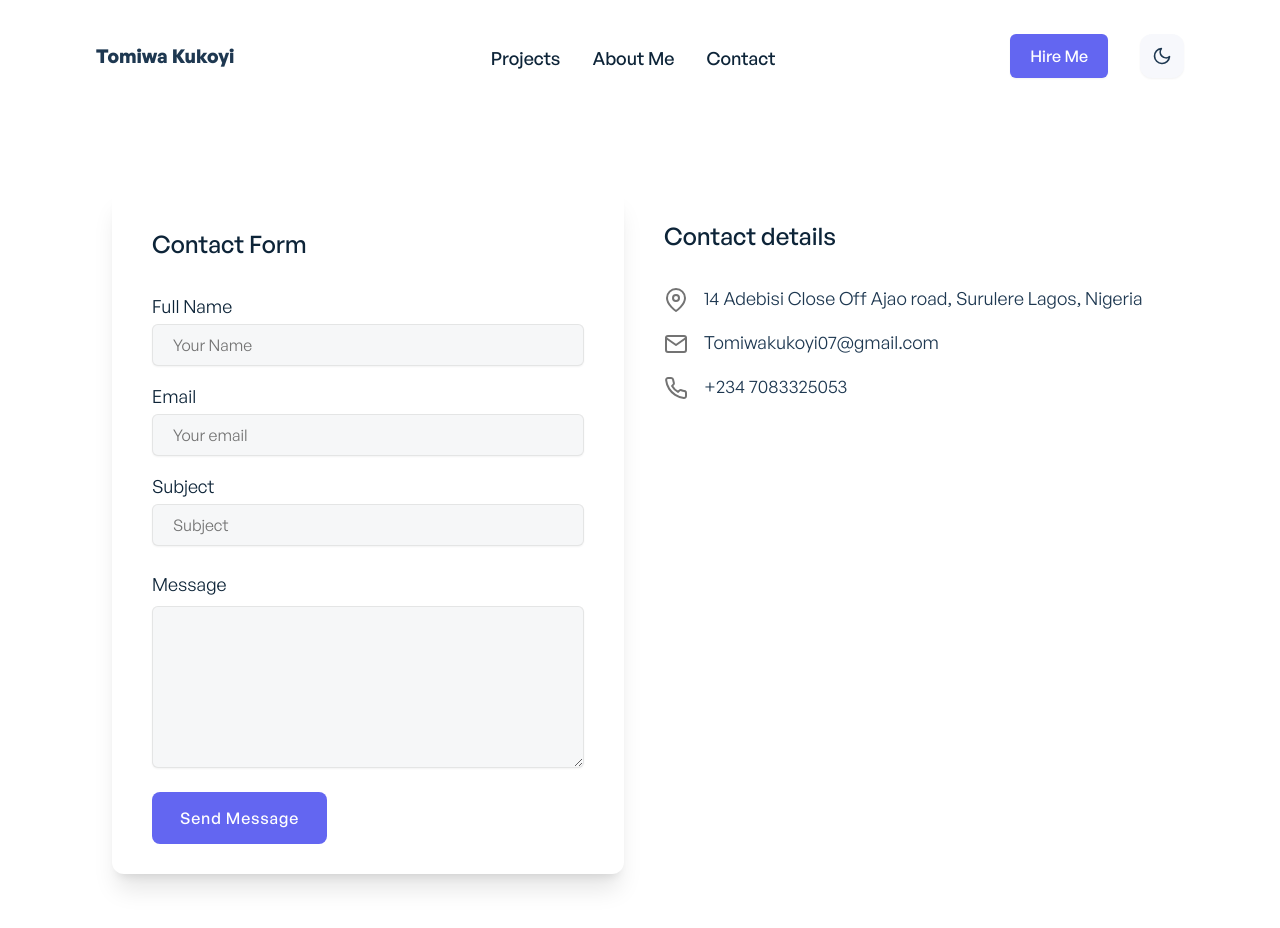
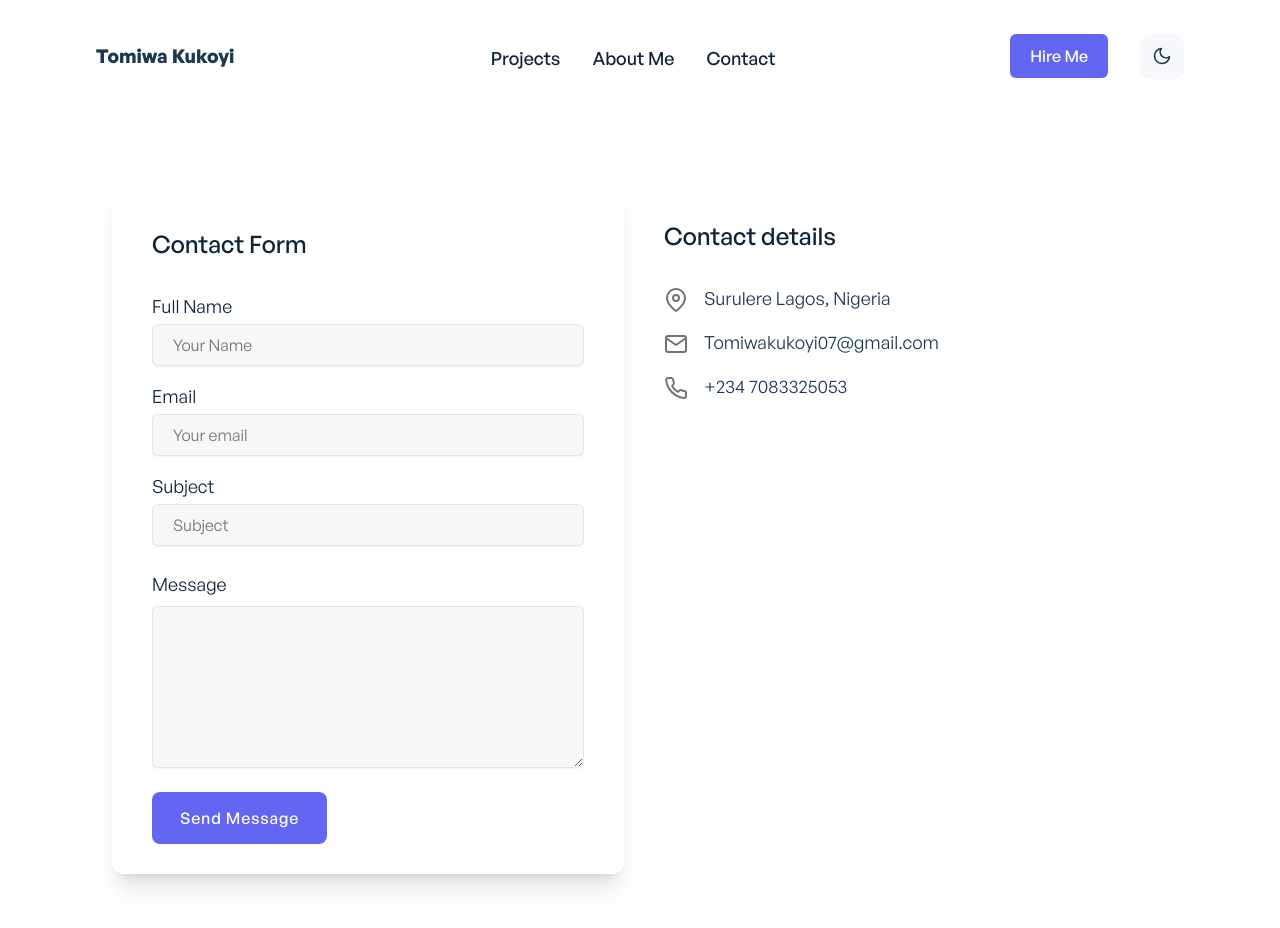
Before and after one commit to Tomiwakukoyi/Tomiwa-Portfolio, a Next.js app: page /contact in a window 1280 px wide. Shown: the top 928 px of the page. Built offline with nearby package versions, Linux system fonts and the light colour scheme.

Commit message:
Made a change to the address

```diff
--- a/components/contact/ContactDetails.jsx
+++ b/components/contact/ContactDetails.jsx
@@ -3,7 +3,7 @@ import { FiPhone, FiMapPin, FiMail } from "react-icons/fi";
 const contacts = [
   {
     id: 1,
-    name: "14 Adebisi Close Off Ajao road, Surulere Lagos, Nigeria",
+    name: "Surulere Lagos, Nigeria",
     icon: <FiMapPin />,
   },
   {
```
